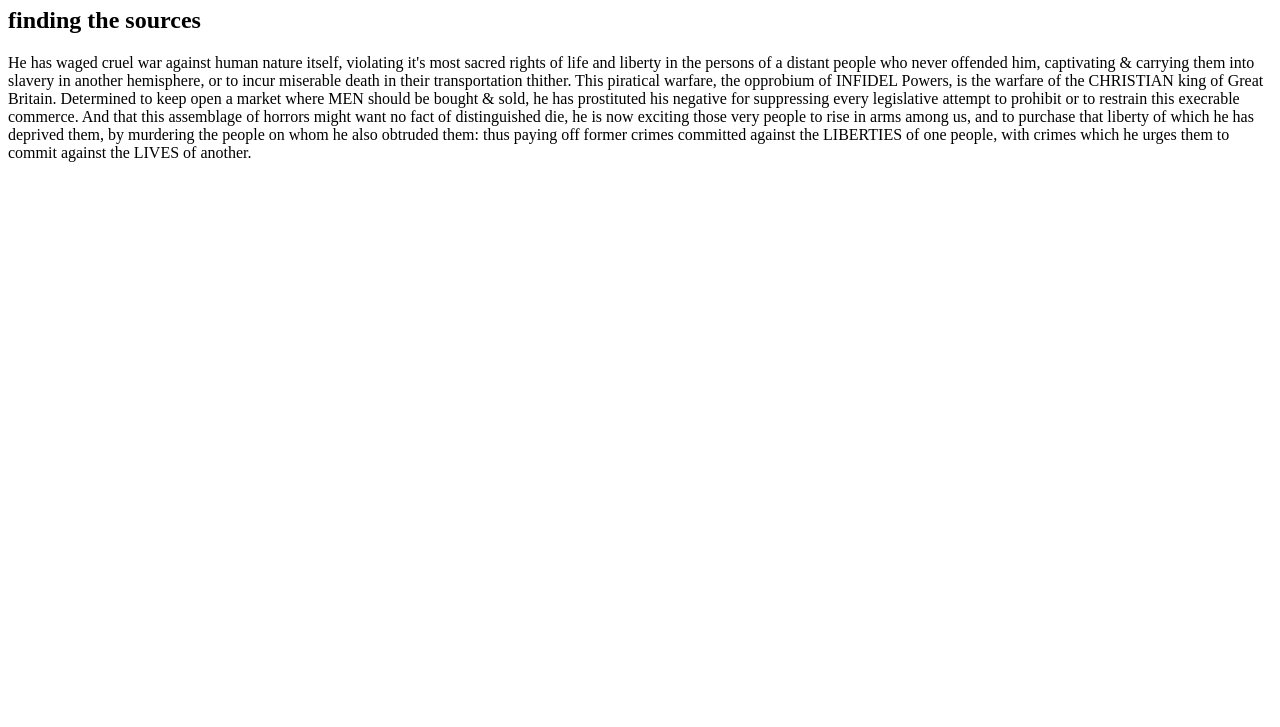
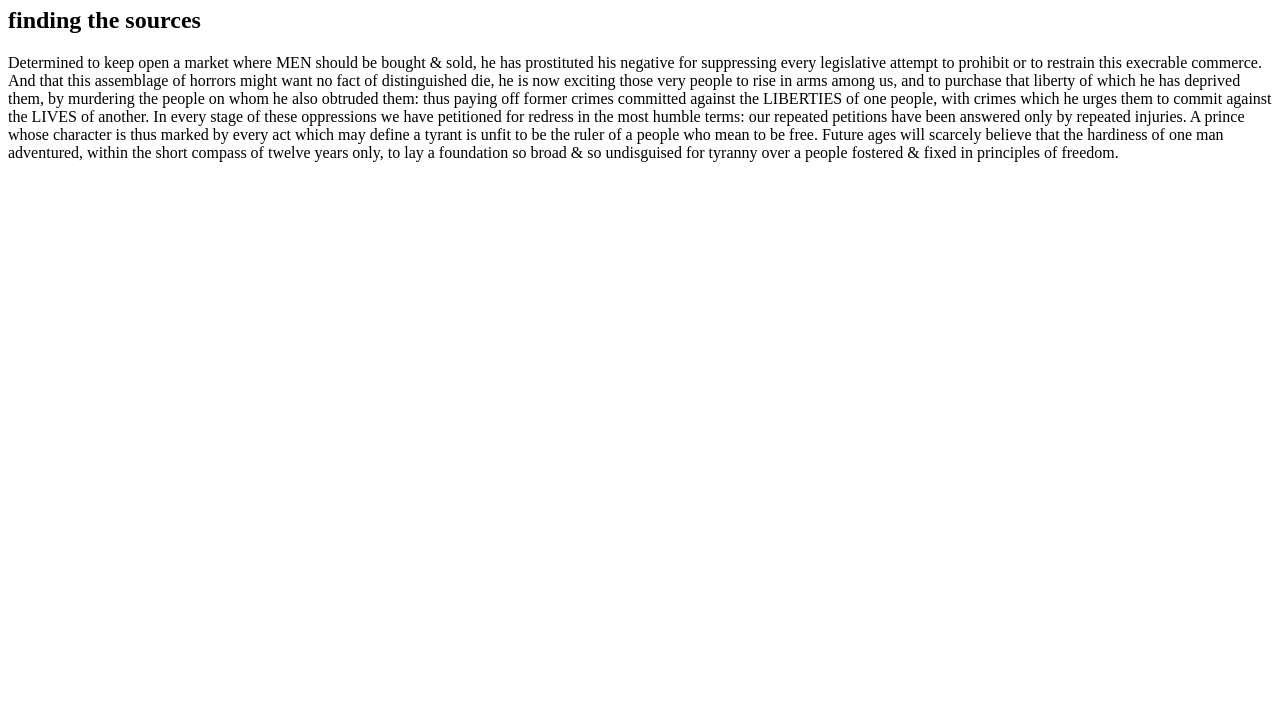
Before and after one commit to BAllen87/Project4, a plain HTML site: page index.html in a window 1280 px wide. Shown: the part 73-800 px from the top of the page. Drawn offline with Linux system fonts and the light colour scheme; a script that the page names is missing.

Commit message:
Update index.html

```diff
--- a/index.html
+++ b/index.html
@@ -11,7 +11,8 @@
 <h1> Thomas Jefferson's Orginal Draft </h1>
 <h2> finding the sources </h2>
 
-  <p> He has waged cruel war against human nature itself, violating it's most sacred rights of life and liberty in the persons of a distant people who never offended him, captivating & carrying them into slavery in another hemisphere, or to incur miserable death in their transportation thither. This piratical warfare, the opprobium of INFIDEL Powers, is the warfare of the CHRISTIAN king of Great Britain. Determined to keep open a market where MEN should be bought & sold, he has prostituted his negative for suppressing every legislative attempt to prohibit or to restrain this execrable commerce. And that this assemblage of horrors might want no fact of distinguished die, he is now exciting those very people to rise in arms among us, and to purchase that liberty of which he has deprived them, by murdering the people on whom he also obtruded them: thus paying off former crimes committed against the LIBERTIES of one people, with crimes which he urges them to commit against the LIVES of another.</p>
+  <p> Determined to keep open a market where MEN should be bought & sold, he has prostituted his negative for suppressing every legislative attempt to prohibit or to restrain this execrable commerce. And that this assemblage of horrors might want no fact of distinguished die, he is now exciting those very people to rise in arms among us, and to purchase that liberty of which he has deprived them, by murdering the people on whom he also obtruded them: thus paying off former crimes committed against the LIBERTIES of one people, with crimes which he urges them to commit against the LIVES of another. In every stage of these oppressions we have petitioned for redress in the most humble terms: our repeated petitions have been answered only by repeated injuries.
+A prince whose character is thus marked by every act which may define a tyrant is unfit to be the ruler of a people who mean to be free. Future ages will scarcely believe that the hardiness of one man adventured, within the short compass of twelve years only, to lay a foundation so broad & so undisguised for tyranny over a people fostered & fixed in principles of freedom.</p>
 
 
 </body>
```
